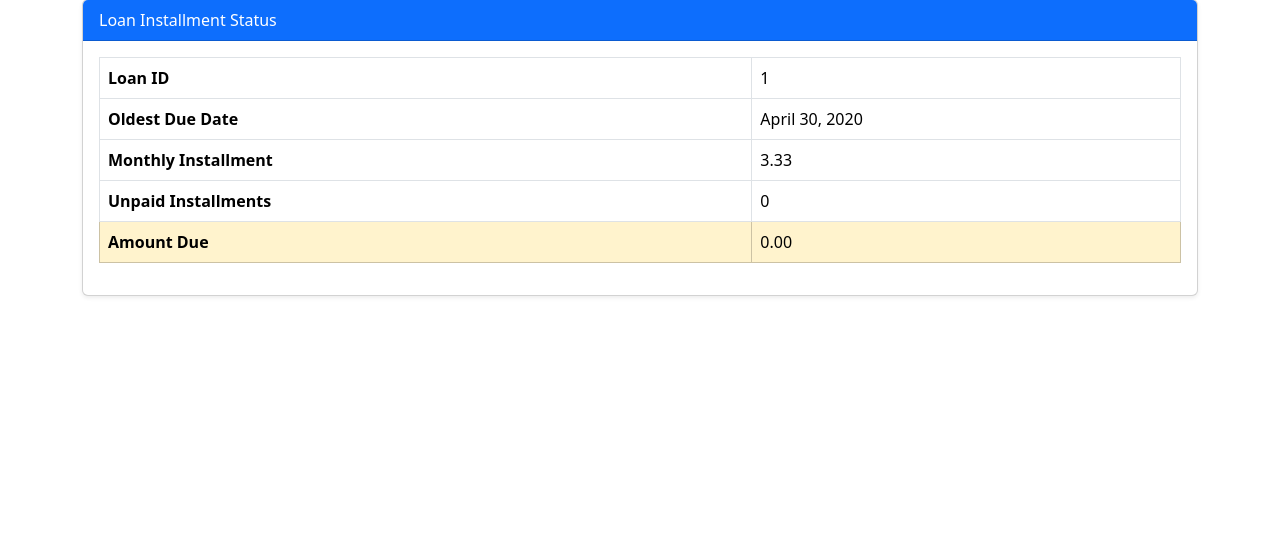
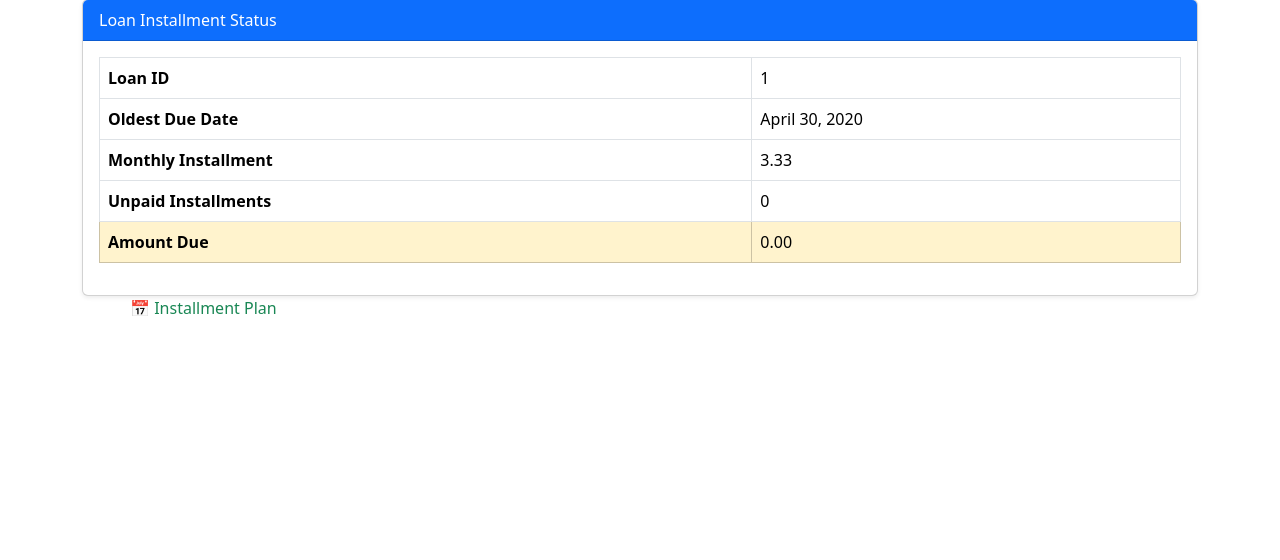
Before and after one commit to calpeSSJP2/SolidariteSJP2, a Django app: page /loan/loan/1/installment-status/ in a window 1280 px wide. Shown: the part 101-661 px from the top of the page. Run offline with Django 5.2, Linux system fonts and the light colour scheme; tables that the repository leaves empty hold one stand-in row (values such as "Sample post"); parts of the project's set-up code (start-up, migrations or seed data) failed here and were passed over.

Commit message:
Add pal4

```diff
--- a/transact2_loans/templates/transact2_loans/loan_installment_status.html
+++ b/transact2_loans/templates/transact2_loans/loan_installment_status.html
@@ -44,7 +44,8 @@
         </div>
 
     </div>
-
+<a href="{% url 'transact2_loans:loan_payment_plan' loan.id %}"   class="nav-link px-5 text-success">
+   📅 Installment Plan </a>
 </div>
 
 {% endblock %}
```
